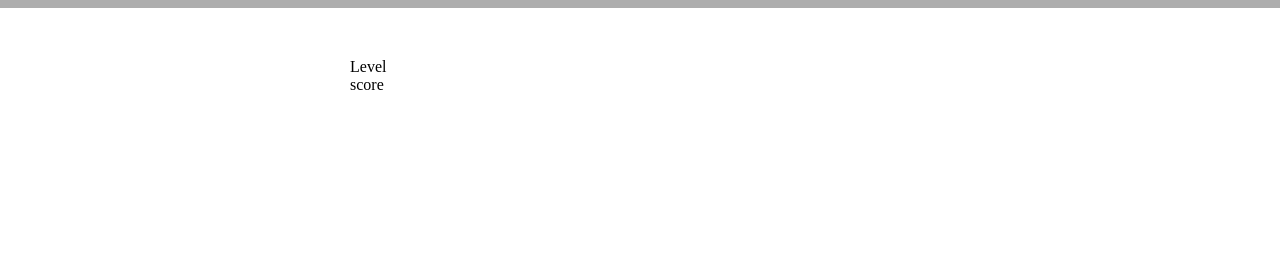
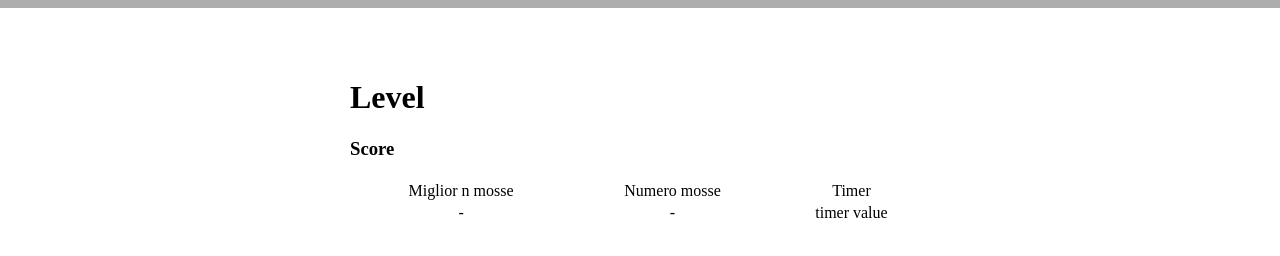
Before and after one commit to RiccardoBurderiAG/memory_mario, a plain HTML site: page game.html in a window 1280 px wide. Shown: the part 52-308 px from the top of the page. Drawn offline with Linux system fonts and the light colour scheme.

Commit message:
Game page structure + code cleaning

```diff
--- a/game.css
+++ b/game.css
@@ -11,4 +11,14 @@
     max-width: 200px; /* dipende dalle dimesioni del contenuto */
     margin:10px;
     padding: 50px;
+    font-size: 30px;
 }
+
+.title table{
+    width: 100%;
+    text-align: center;
+}
+.title table td{
+    min-width: 75px;
+    margin: 5px 20px
+}
--- a/game.html
+++ b/game.html
@@ -15,8 +15,26 @@
     </div>
     <div class="container">
         <div class="title">
-            <div>Level</div>
-            <div>score</div>
+            <h1>Level</h1>
+            <div>
+                <h3>Score</h3>
+                <table>
+                    <thead>
+                        <tr>
+                            <td>Miglior n mosse</td>
+                            <td>Numero mosse</td>
+                            <td>Timer</td>
+                        </tr>
+                    </thead>
+                    <tbody>
+                        <tr>
+                            <td>-</td>
+                            <td>-</td>
+                            <td>timer value</td>
+                        </tr>
+                    </tbody>
+                </table>
+            </div>
         </div>
         <!-- Game Section -->
         <!-- the number of card depends on localStorage [value of "levelCards" element]-->
--- a/game.js
+++ b/game.js
@@ -52,6 +52,8 @@ var cards = [
 window.onload = function(){
     let lclStrg = window.localStorage.getItem("levelCards");
     let levelCard = JSON.parse(lclStrg);
+    /* mettiamo il valore di levelCard vicino al titolo Livello */
+
     console.log(typeof levelCard);
     /* in questa funzione facciamo in modo che venga preso solo una porzione di cards e lo mescoliamo e poi creiamo i div */
     let slicedCards = cards.slice(0,levelCard);
@@ -60,20 +62,16 @@ window.onload = function(){
     let gridCards = document.querySelector(".cardGame");
     slicedCards.map(s=>{
         let gridElement = document.createElement("div");
-        let gridInner = document.createTextNode("ciao");
+        let gridInner = document.createTextNode(s.cardId);
         gridElement.appendChild(gridInner);
         gridElement.className = "card";
         gridElement.id = s.cardId;
-        console.log(gridElement);
         gridCards.appendChild(gridElement);
     });
-    /* let gridCards = document.getElementsByClassName(".cardGame");
-    let gridElement = document.createElement("div")
-    gridElement.className = "card";
-    gridCards.appendChild(gridElement); */
 }
 
 
+/* TODO shuffle array */
 function shuffleCards(array){
     console.log("sto mescolando il mazzo", array);
     //al momento non fa nulla
--- a/index.js
+++ b/index.js
@@ -11,11 +11,7 @@ function savePlayer(){
     console.log(name);
     window.localStorage.setItem("playerName", name);
 }
-/*
-function goToRanks(){
-    //window.location.href = "./ranklist.html";
-    console.log("qui");
-} */
+
 /* function that sets the number of cards i want to show in the game page => it will render a number of "val" cards depending on localStorage */
 /* for example i can create the whole 36 cards item and then slice it depending on "val" */
 function useSubSetCards(val){
```
